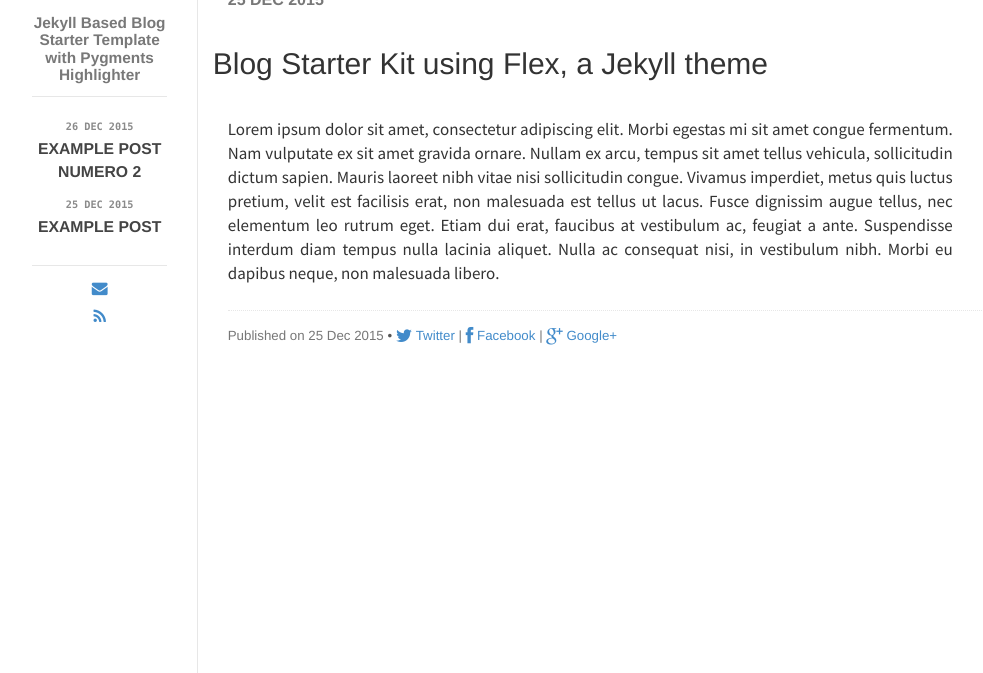
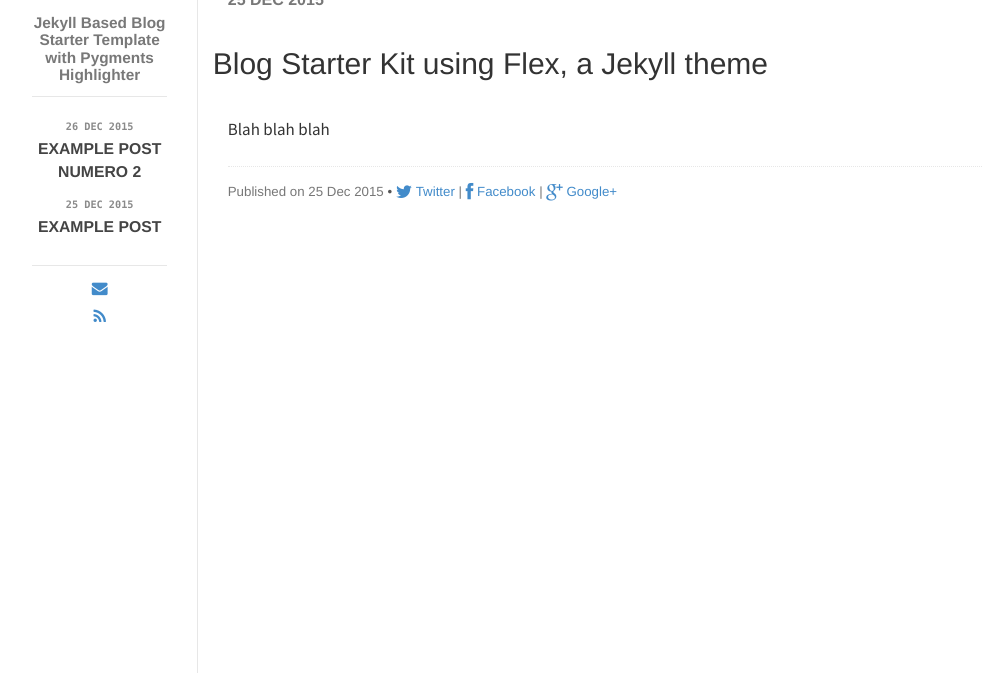
Before and after one commit to elliottabirch/elliottabirch.github.io, a Jekyll site: the page built from _posts/2015-12-25-example-post.md, in a window 1280 px wide, cut to the strip 227-900 px from the top of the page. Shown: the whole strip, without its empty margins (122-1105 px from the left). Built offline with Jekyll 4.4.1, drawn with Linux system fonts in a browser that asks for light colours; comment, search, counter and statistics services are not loaded.

Commit message:
Initial changes

```diff
--- a/_config.yml
+++ b/_config.yml
@@ -1,5 +1,5 @@
 
-name: Blog Starter Template
+name: Elliott's Engineering Extravaganza
 highlighter: rouge
 markdown: kramdown
 disqus: # disqus-username
--- a/_posts/2015-12-25-example-post.md
+++ b/_posts/2015-12-25-example-post.md
@@ -10,9 +10,4 @@ comments: true
 
 ## Blog Starter Kit using Flex, a Jekyll theme
 
-Lorem ipsum dolor sit amet, consectetur adipiscing elit. Morbi egestas mi sit amet congue fermentum. Nam vulputate ex
-sit amet gravida ornare. Nullam ex arcu, tempus sit amet tellus vehicula, sollicitudin dictum sapien. Mauris laoreet
-nibh vitae nisi sollicitudin congue. Vivamus imperdiet, metus quis luctus pretium, velit est facilisis erat, non
-malesuada est tellus ut lacus. Fusce dignissim augue tellus, nec elementum leo rutrum eget. Etiam dui erat, faucibus at
-vestibulum ac, feugiat a ante. Suspendisse interdum diam tempus nulla lacinia aliquet. Nulla ac consequat nisi, in
-vestibulum nibh. Morbi eu dapibus neque, non malesuada libero.
+Blah blah blah
```
Also changed, not shown: 1 other file.
